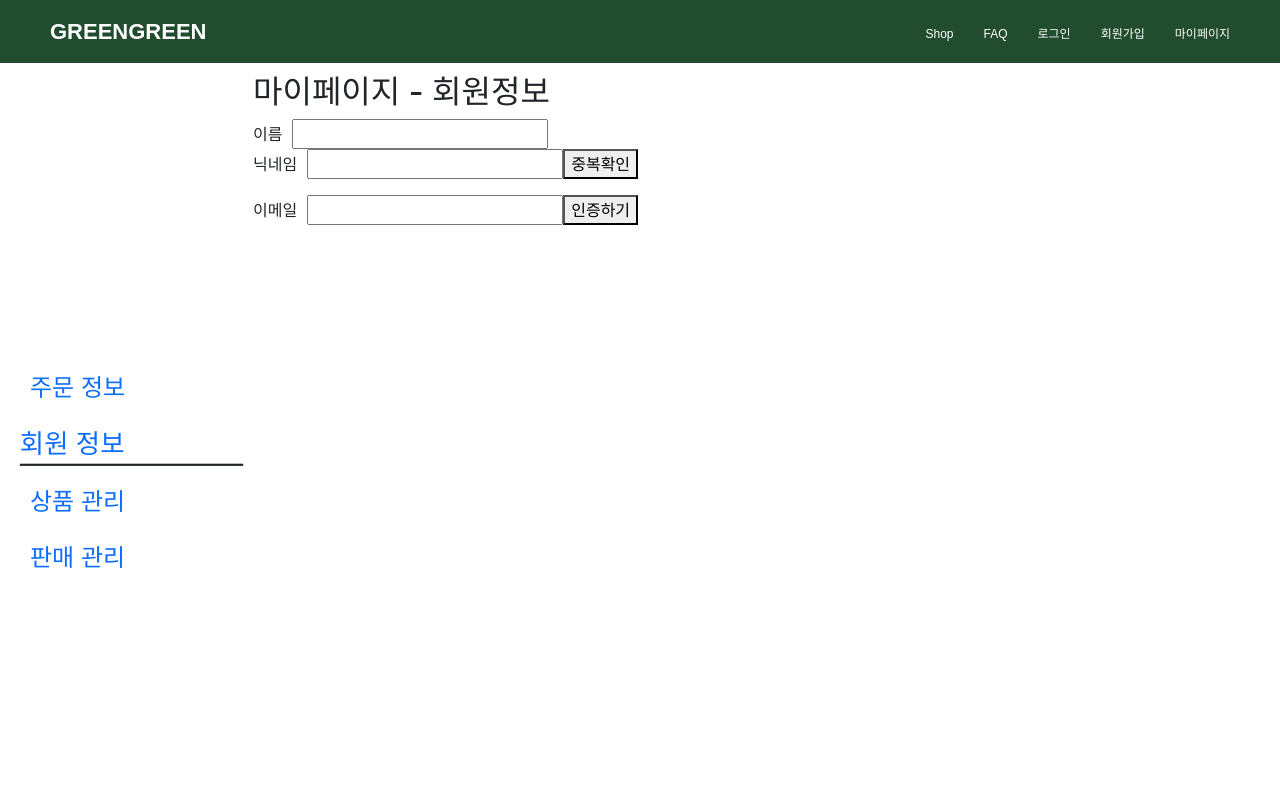
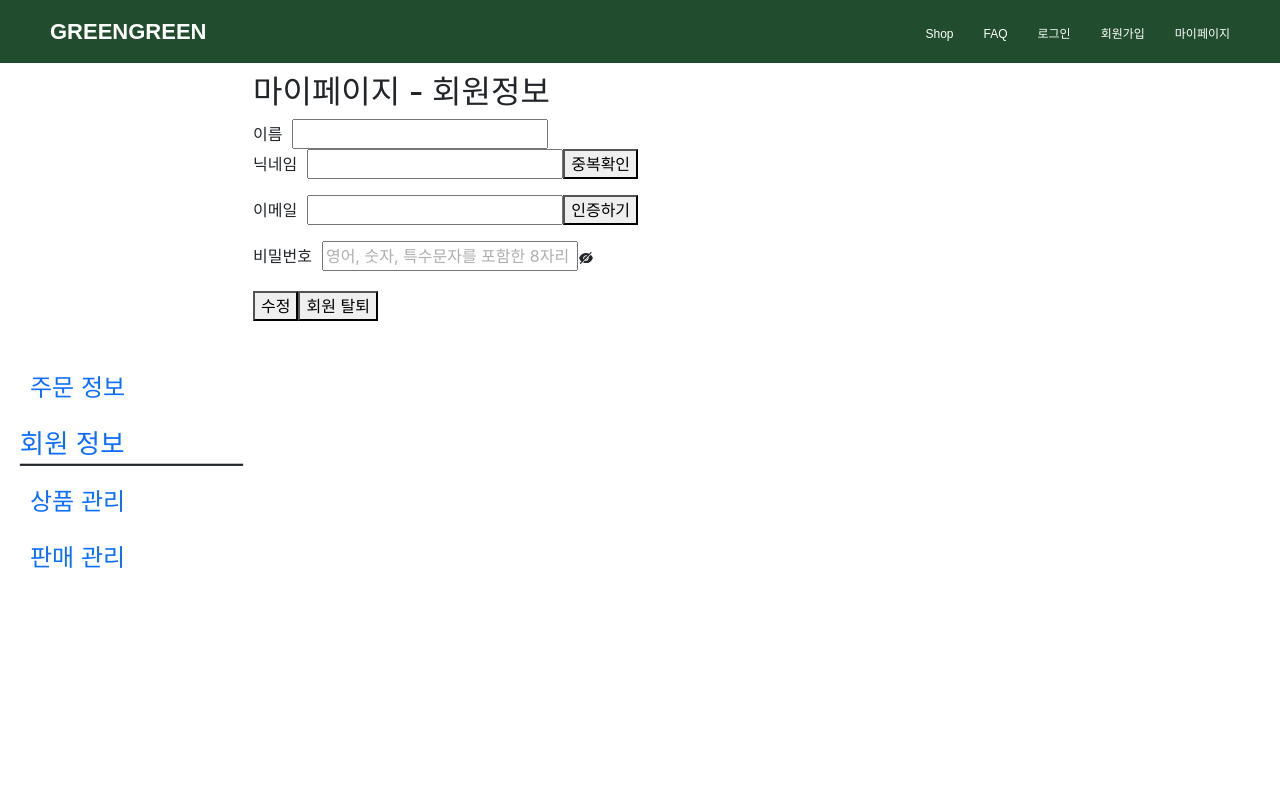
Before and after one commit to Grean-Grean/GreanGrean, a React (Create React App) app in the folder fe/: page /mypage/info in a window 1280 px wide. Shown: the top 800 px of the page. Built offline with nearby package versions, Linux system fonts and the light colour scheme; a web font is replaced by a local one.

Commit message:
Feat : mypage-회원 정보 화면 구성240103 2121

```diff
--- a/fe/package.json
+++ b/fe/package.json
@@ -13,7 +13,7 @@
     "react-bootstrap": "^2.8.0",
     "react-daum-postcode": "^3.1.3",
     "react-dom": "^18.2.0",
-    "react-icons": "^4.11.0",
+    "react-icons": "^4.12.0",
     "react-redux": "^8.1.2",
     "react-router-dom": "^6.16.0",
     "react-scripts": "5.0.1",
--- a/fe/src/components/mypage/UserInfo.js
+++ b/fe/src/components/mypage/UserInfo.js
@@ -2,6 +2,7 @@ import React from "react";
 import { useState } from "react";
 import Sidebar from "./Sidebar";
 import axios from "axios";
+import { AiFillEye, AiFillEyeInvisible } from "react-icons/ai";
 
 import styles from "./UserInfo.module.css";
 
@@ -14,8 +15,16 @@ const UserInfo = () => {
     userPassword: "",
   });
 
+  const [passwordVisible, setPasswordVisible] = useState(false);
   const [nickNameExistsStatus, setNickNameExistsStatus] = useState("");
   const [emailExistsStatus, setEmailExistsStatus] = useState("");
+  const [passwordValidationMessage, setPasswordValidationMessage] =
+    useState("");
+
+  // 각각의 상태 변수 추가
+  const [isEmailVerified, setIsEmailVerified] = useState(false);
+  const [isNickNameAvailable, setIsNickNameAvailable] = useState(false);
+  const [isPasswordValid, setIsPasswordValid] = useState(false);
 
   const handleInputChange = (e) => {
     const { name, value } = e.target;
@@ -30,49 +39,108 @@ const UserInfo = () => {
   const handleNickNameCheck = () => {
     const { userNickName } = userInfo;
 
-    // Send userNickName to the server for checking
     axios
       .post("http://172.30.1.23:8080/user/nickname", { userNickName })
       .then((response) => {
         if (response.data.status === 0) {
-          // Nickname already exists
           console.log(response.data.message);
           setNickNameExistsStatus(response.data.message);
+          // 중복확인 결과에 따라 isNickNameAvailable 상태 설정
+          setIsNickNameAvailable(false);
         } else if (response.data.status === 1) {
-          // Nickname is available
+          // 사용 가능
           console.log(response.data.message);
           setNickNameExistsStatus(response.data.message);
-          // You can perform additional actions here if needed
+          setIsNickNameAvailable(true);
         }
       })
       .catch((error) => {
-        // Handle errors here
         console.error(error);
       });
   };
 
   const handleEmailCheck = () => {
     const { userEmail } = userInfo;
-
-    // Send userNickName to the server for checking
     axios
       .post("http://172.30.1.23:8080/user/email", { userEmail })
       .then((response) => {
-        // Handle the response from the server here
         if (response.data.status === 0) {
-          // Nickname already exists
           console.log(response.data.message);
           setEmailExistsStatus(response.data.message);
+          // 인증 결과에 따라 isEmailVerified 상태 설정
+          setIsEmailVerified(false);
         } else if (response.data.status === 1) {
-          // Nickname is available
+          // 사용 가능
           console.log(response.data.message);
           setEmailExistsStatus(response.data.message);
+          setIsEmailVerified(true);
         }
       })
       .catch((error) => {
-        // Handle errors here
         console.error(error);
       });
+  };
+
+  const userInfoUpdate = () => {
+    // 모든 확인이 통과했을 때만 실행
+    if (isEmailVerified && isNickNameAvailable && isPasswordValid) {
+      console.log("모두 확인되었습니다");
+    } else {
+      console.log("확인되지 않은 정보가 있습니다");
+      console.log(isEmailVerified);
+      console.log(isNickNameAvailable);
+      console.log(isPasswordValid);
+    }
+  };
+
+  const handlePasswordChange = (e) => {
+    const newPassword = e.target.value;
+    setUserInfo((prevUserInfo) => ({
+      ...prevUserInfo,
+      userPassword: newPassword,
+    }));
+
+    // 비밀번호 정규식
+    const passwordRegex =
+      /^(?=.*[a-zA-Z])(?=.*[0-9])(?=.*[!@#$%^&*?_]).{8,16}$/;
+
+    // 정규식 테스트
+    if (!passwordRegex.test(newPassword)) {
+      setPasswordValidationMessage(
+        "비밀번호는 최소 8자에서 16자까지, 영문자, 숫자 및 특수 문자를 포함해야 합니다."
+      );
+      setIsPasswordValid(false);
+    } else {
+      setPasswordValidationMessage("");
+      setIsPasswordValid(true);
+    }
+  };
+
+  const togglePasswordVisibility = () => {
+    setPasswordVisible((prev) => !prev);
+  };
+
+  const handleDeleteUserInfo = (e) => {
+    e.preventDefault();
+    if (window.confirm("확인을 누르면 회원 정보가 삭제됩니다.")) {
+      // axios
+      //   .delete(
+      //     `${process.env.REACT_APP_PROXY_URL}/members/${parsed.memberId}`,
+      //     {
+      //       headers: {
+      //         Authorization: 'Bearer ' + localStorage.getItem('ACCESS_TOKEN'),
+      //       },
+      //     }
+      //   )
+      //   .then(() => {
+      //     localStorage.clear();
+      //     alert('그동안 이용해주셔서 감사합니다.');
+      //     navigate('/');
+      //   })
+      //   .catch((err) => alert(err.response.data.message));
+    } else {
+      return;
+    }
   };
 
   return (
@@ -122,6 +190,35 @@ const UserInfo = () => {
             {emailExistsStatus}
           </p>
         </div>
+
+        <div className={styles.passwordContainer}>
+          <label htmlFor="userPassword">비밀번호</label>
+          <input
+            type={passwordVisible ? "text" : "password"}
+            id="userPassword"
+            name="userPassword"
+            placeholder="영어, 숫자, 특수문자를 포함한 8자리 이상"
+            value={userInfo.userPassword}
+            onChange={(e) => {
+              handlePasswordChange(e);
+            }}
+          />
+          <span onClick={togglePasswordVisibility}>
+            {passwordVisible ? (
+              <AiFillEye className="text-xl text-gray-700 cursor-pointer" />
+            ) : (
+              <AiFillEyeInvisible className="text-xl text-gray-700 cursor-pointer" />
+            )}
+          </span>
+        </div>
+        {/* 비밀번호 유효성 검증 메시지 */}
+        {passwordValidationMessage && (
+          <div style={{ color: "red" }}>{passwordValidationMessage}</div>
+        )}
+        <div>
+          <button onClick={userInfoUpdate}>수정</button>
+          <button onClick={handleDeleteUserInfo}>회원 탈퇴</button>
+        </div>
       </div>
     </Sidebar>
   );
--- a/fe/src/components/mypage/UserInfo.module.css
+++ b/fe/src/components/mypage/UserInfo.module.css
@@ -6,3 +6,15 @@
   font-weight: 200;
   word-wrap: break-word;
 }
+
+.passwordContainer {
+  margin-bottom: 20px;
+}
+
+.passwordIcon {
+  position: absolute;
+  right: 10px;
+  top: 50%;
+  transform: translateY(-50%);
+  cursor: pointer;
+}
```
Also changed, not shown: 1 other file (tests, documents, lock files or other folders). Lines whose indentation alone changed are shown as unchanged.
